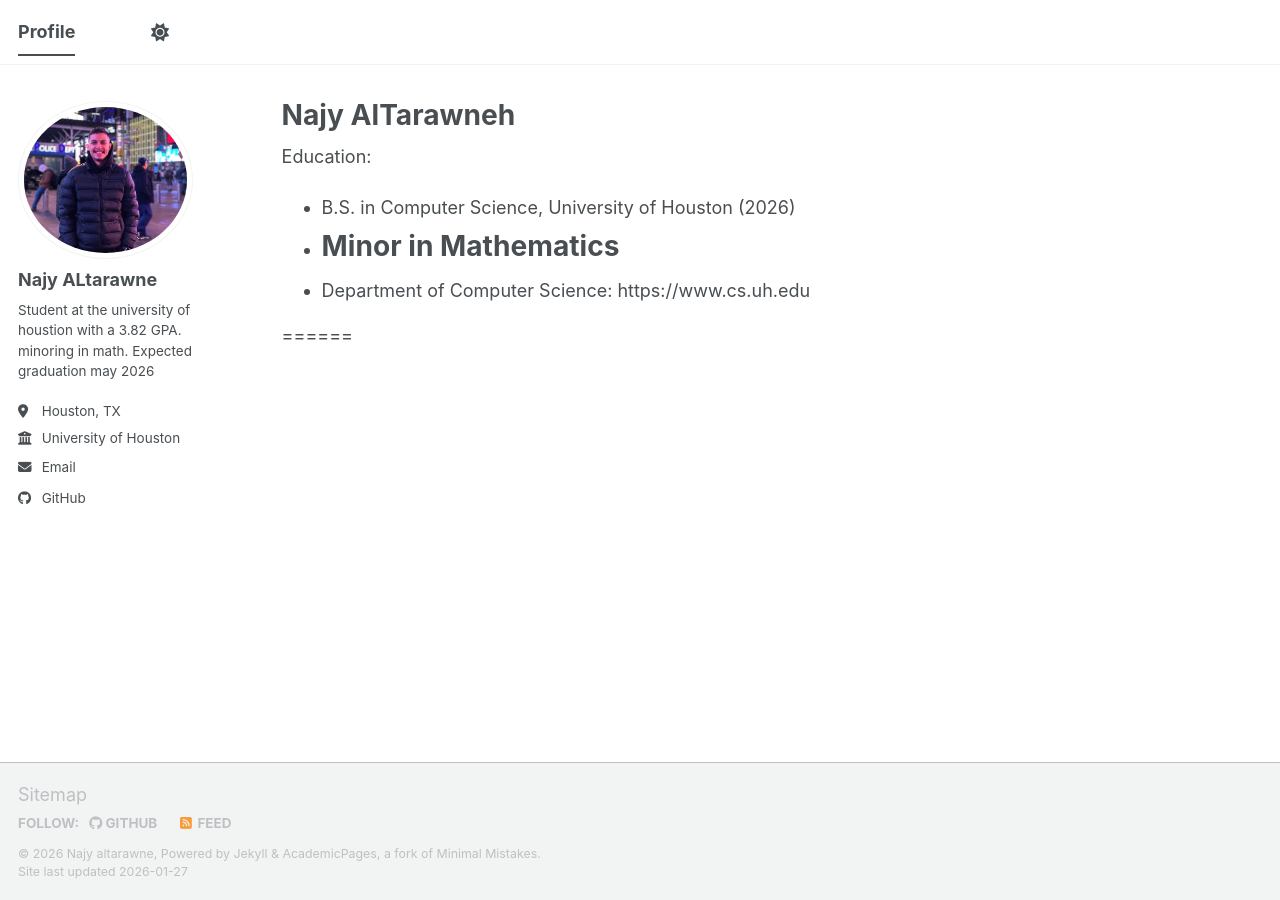
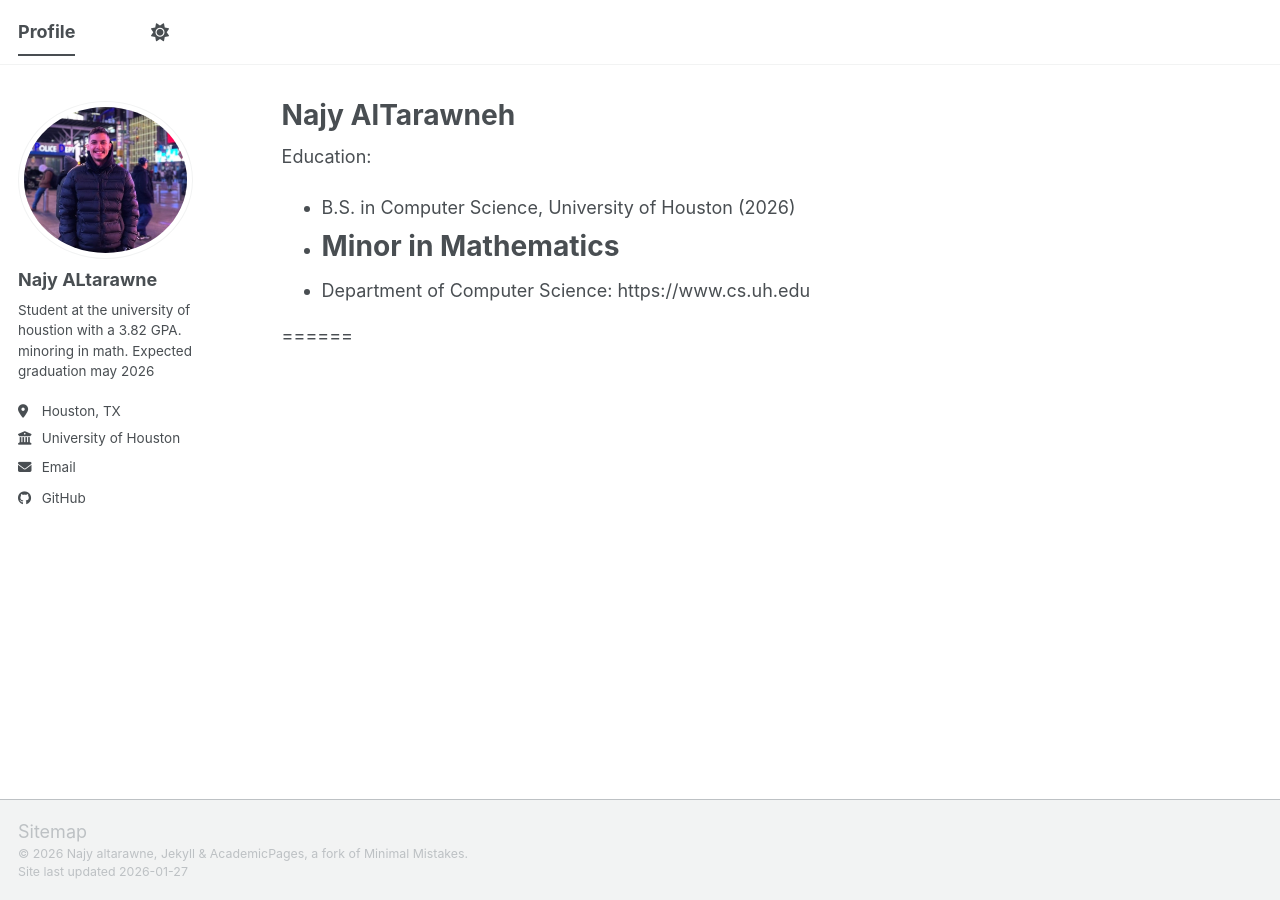
Before and after one commit to najyaltarawne/najyaltarawne.github.io, a Jekyll site: the page built from _pages/about.md, in a window 1280 px wide. Built offline with Jekyll 4.4.1, drawn with Linux system fonts in a browser that asks for light colours; a script bundle is joined from its source files by our own code; library files that are not in the unit come from our copies.

```diff
--- a/_includes/footer.html
+++ b/_includes/footer.html
@@ -2,24 +2,11 @@
 
 {% if site.author.github or site.author.bitbucket or site.atom_feed.hide != true %}
 <div class="page__footer-follow">
-  <ul class="social-icons">
-    {% if site.data.ui-text[site.locale].follow_label %}
-      <li><strong>{{ site.data.ui-text[site.locale].follow_label }}</strong></li>
-    {% endif %}
-    {% if site.author.github %}
-      <li><a href="https://github.com/{{ site.author.github }}"><i class="fab fa-github" aria-hidden="true"></i> GitHub</a></li>
-    {% endif %}
-    {% if site.author.bitbucket %}
-      <li><a href="https://bitbucket.org/{{ site.author.bitbucket }}"><i class="fab fa-bitbucket" aria-hidden="true"></i> Bitbucket</a></li>
-    {% endif %}
-    {% if site.atom_feed.hide != true %}
-    <li><a href="{% if site.atom_feed.path %}{{ site.atom_feed.path }}{% else %}{{ base_path }}/feed.xml{% endif %}"><i class="fa fa-fw fa-rss-square" aria-hidden="true"></i> {{ site.data.ui-text[site.locale].feed_label | default: "Feed" }}</a></li>
-    {% endif %}
-  </ul>
+
 </div>
 {% endif %}
 
 <div class="page__footer-copyright">
-  &copy; {{ site.time | date: '%Y' }} {{ site.name | default: site.title }}, {{ site.data.ui-text[site.locale].powered_by | default: "Powered by" }} <a href="https://jekyllrb.com" rel="nofollow">Jekyll</a> &amp; <a href="https://github.com/academicpages/academicpages.github.io">AcademicPages</a>, a fork of <a href="https://mademistakes.com/work/minimal-mistakes-jekyll-theme/" rel="nofollow">Minimal Mistakes</a>.<br />
+  &copy; {{ site.time | date: '%Y' }} {{ site.name | default: site.title }},  <a href="https://jekyllrb.com" rel="nofollow">Jekyll</a> &amp; <a href="https://github.com/academicpages/academicpages.github.io">AcademicPages</a>, a fork of <a href="https://mademistakes.com/work/minimal-mistakes-jekyll-theme/" rel="nofollow">Minimal Mistakes</a>.<br />
   Site last updated {{ "now" | date: '%Y-%m-%d' }}
 </div>
```
